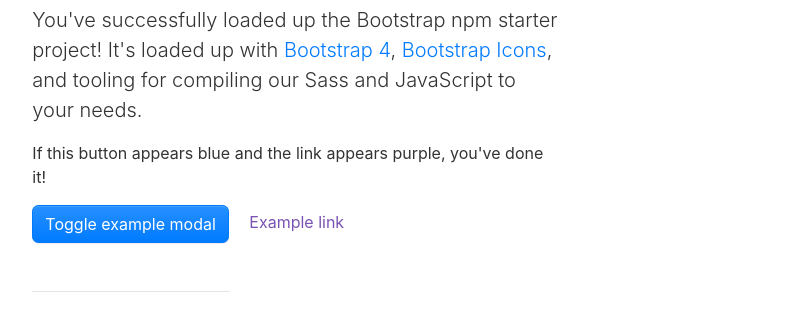
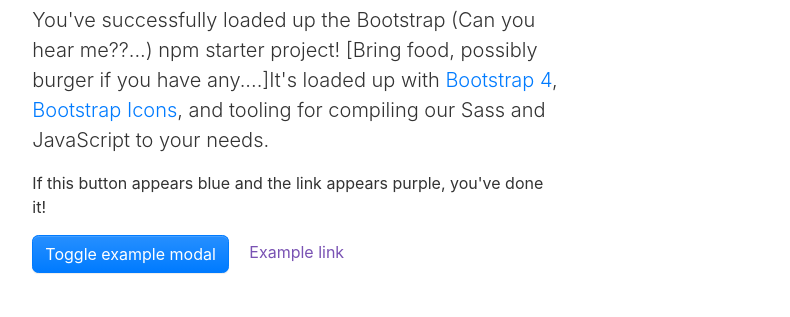
Before and after one commit to Digx7/Bootstrap-npm-starter-myCopy-, a website with bundled scripts: page index.html in a window 1280 px wide. Shown: the part 252-569 px from the top of the page, without its empty margins (213-1003 px from the left). Built offline with nearby package versions, Linux system fonts and the light colour scheme; files whose address does not match are found by name.

Commit message:
Update index.html
Poked around with a few things

```diff
--- a/index.html
+++ b/index.html
@@ -4,7 +4,7 @@
     <meta charset="utf-8">
     <meta name="viewport" content="width=device-width, initial-scale=1">
     <link rel="stylesheet" href="assets/css/starter.css">
-    <title>Bootstrap npm starter</title>
+    <title>Bootstrap npm starter?</title>
   </head>
   <body>
     <div class="col-md-8 py-5 px-3 mx-auto">
@@ -20,7 +20,7 @@
 
       <h1>Get started with Bootstrap</h1>
       <div class="col-lg-8 px-0">
-        <p class="lead">You've successfully loaded up the Bootstrap npm starter project! It's loaded up with <a href="https://getbootstrap.com/docs/4.6/getting-started/introduction/">Bootstrap 4</a>, <a href="https://icons.getbootstrap.com">Bootstrap Icons</a>, and tooling for compiling our Sass and JavaScript to your needs.</p>
+        <p class="lead">You've successfully loaded up the Bootstrap (Can you hear me??...) npm starter project! [Bring food, possibly burger if you have any....]It's loaded up with <a href="https://getbootstrap.com/docs/4.6/getting-started/introduction/">Bootstrap 4</a>, <a href="https://icons.getbootstrap.com">Bootstrap Icons</a>, and tooling for compiling our Sass and JavaScript to your needs.</p>
         <p>If this button appears blue and the link appears purple, you've done it!</p>
       </div>
 
```
